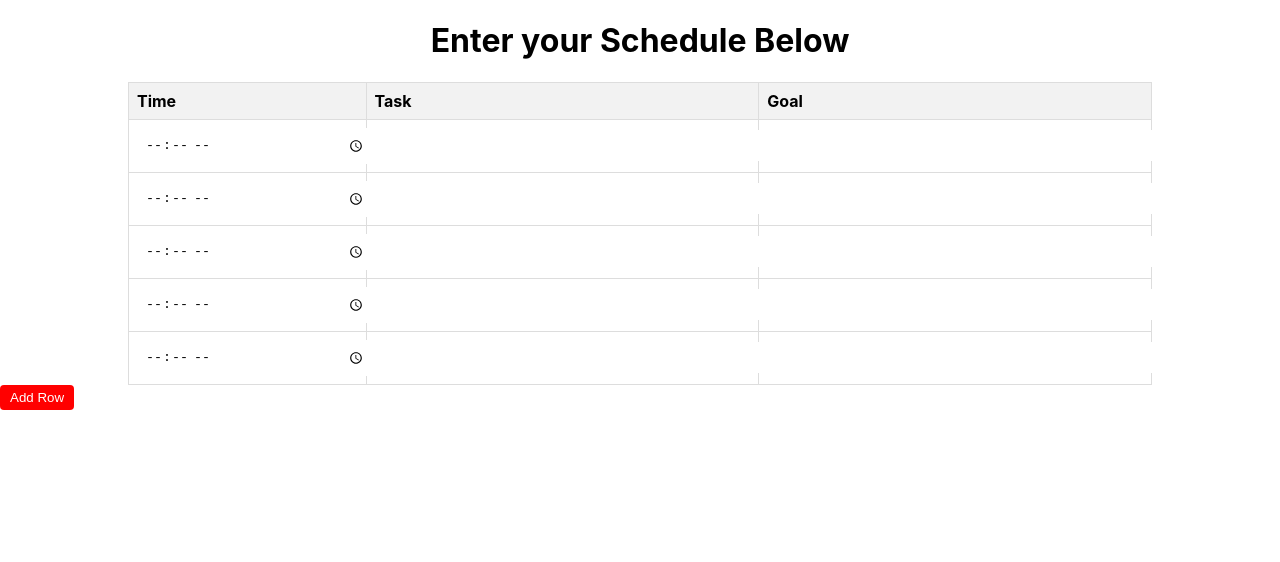
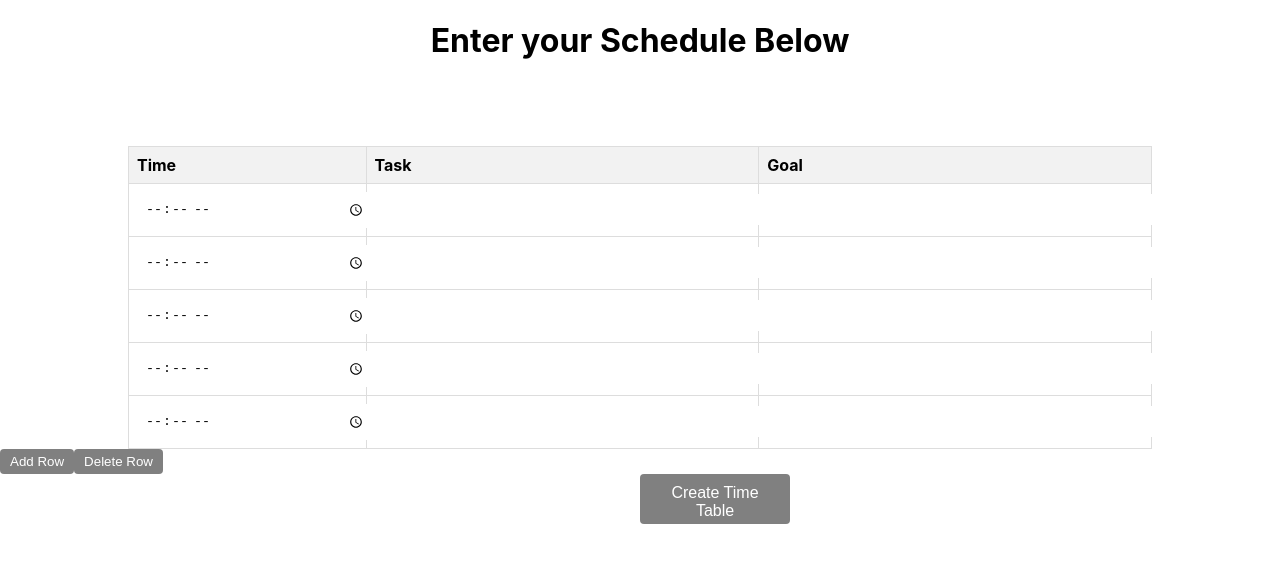
Before and after one commit to Arka16/RoutineApp, a React (Create React App) app in the folder routine-app/: page / in a window 1280 px wide. Shown: the top 562 px of the page. Built offline with nearby package versions, Linux system fonts and the light colour scheme.

Commit message:
added create schedule button

```diff
--- a/routine-app/package.json
+++ b/routine-app/package.json
@@ -8,6 +8,7 @@
     "@testing-library/user-event": "^13.5.0",
     "react": "^18.2.0",
     "react-dom": "^18.2.0",
+    "react-router-dom": "^6.17.0",
     "react-scripts": "5.0.1",
     "react-time-picker": "^6.5.2",
     "web-vitals": "^2.1.4"
--- a/routine-app/src/App.js
+++ b/routine-app/src/App.js
@@ -1,9 +1,16 @@
-import logo from './logo.svg';
 import './App.css';
-import CreateTable from './pages/CreateTable';
+import CreateTable from './pages/CreateTable/CreateTable';
+import SchedulePage from './pages/SchedulePage/SchedulePage';
+import { BrowserRouter as Router, Routes, Route } from 'react-router-dom';
+
 function App() {
   return (
-    <CreateTable/>
+    <Router>
+      <Routes>
+        <Route path="/schedule" element={<SchedulePage />} />
+        <Route path="/" element={<CreateTable />} />
+      </Routes>
+    </Router>
   );
 }
 
--- a/routine-app/src/components/TaskTable/TaskTable.jsx
+++ b/routine-app/src/components/TaskTable/TaskTable.jsx
@@ -67,9 +67,9 @@ function TaskTable() {
         </table>
       </div>
       <button onClick={handleAddRow}>Add Row</button>
-      {rows.length > 5 && (
-        <button onClick={() => handleDeleteRow(rows.length - 1)}>Delete Last Row</button>
-      )}
+
+      <button onClick={() => handleDeleteRow(rows.length - 1)}>Delete Row</button>
+
     </div>
   );
 }
--- a/routine-app/src/pages/CreateTable.jsx
+++ /dev/null
@@ -1,14 +0,0 @@
-import React from "react";
-import TaskTable from "../components/TaskTable/TaskTable";
-
-function CreateTable(){
-
-    return (
-            <div>
-             <h1> Enter your Schedule Below </h1>
-            <TaskTable/>
-            </div>
-            );
-}
-
-export default CreateTable;
--- /dev/null
+++ b/routine-app/src/pages/CreateTable/CreateTable.css
@@ -0,0 +1,21 @@
+h1{
+    padding-bottom: 5%;
+}
+
+button {
+    background-color: grey;
+    color: #fff;
+    border: none;
+    border-radius: 4px;
+    cursor: pointer;
+  }
+
+
+.createTableButton {
+    margin-left: 50%;
+    display: flex;
+    width: 150px; /* Adjust the width as needed */
+    height: 50px; /* Adjust the height as needed */
+    padding: 10px 20px; /* Adjust padding for internal spacing */
+    font-size: 16px;
+}
--- /dev/null
+++ b/routine-app/src/pages/CreateTable/CreateTable.jsx
@@ -0,0 +1,20 @@
+import React from "react";
+import TaskTable from "../../components/TaskTable/TaskTable";
+import './CreateTable.css';
+import { useNavigate } from 'react-router-dom';
+
+function CreateTable(){
+    const navigation = useNavigate();
+    function handleCreateTable(){
+        navigation("/schedule");
+    }
+    return (
+            <div>
+             <h1> Enter your Schedule Below </h1>
+            <TaskTable/>
+            <button onClick={handleCreateTable} className="createTableButton"> Create Time Table </button>
+            </div>
+            );
+}
+
+export default CreateTable;
--- /dev/null
+++ b/routine-app/src/pages/SchedulePage/SchedulePage.jsx
@@ -0,0 +1,11 @@
+import React from "react";
+
+
+function SchedulePage(){
+    return (
+        <p1>WASSUP</p1>
+    )
+
+}
+
+export default SchedulePage;
```
Also changed, not shown: routine-app/src/pages/SchedulePage/SchedulePage.css (added), 1 other file (tests, documents, lock files or other folders).
